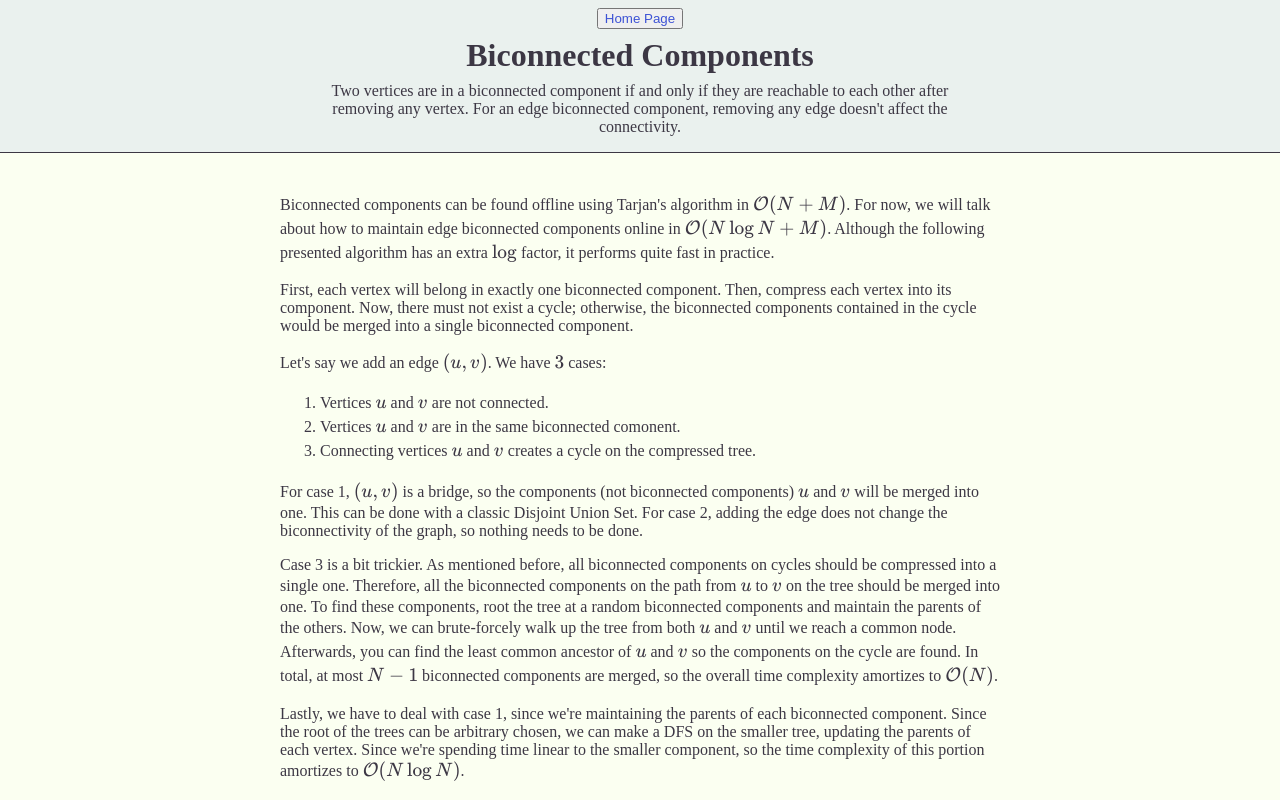
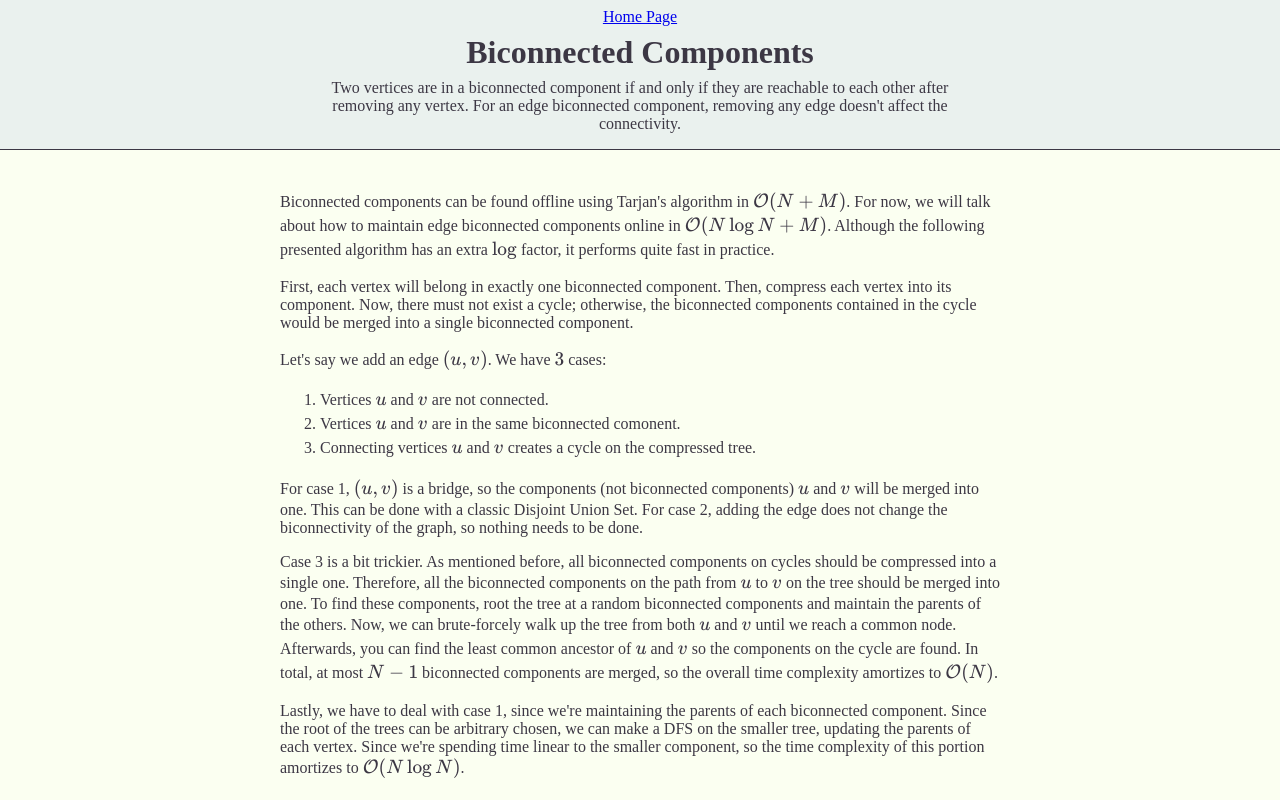
Before and after one commit to 1unch8ox/1unch8ox.github.io, a plain HTML site: page bcc.html in a window 1280 px wide. Shown: the top 800 px of the page. Drawn offline with nearby package versions, Linux system fonts and the light colour scheme.

Commit message:
more fixing

```diff
--- a/bcc.html
+++ b/bcc.html
@@ -23,12 +23,9 @@
 </head>
 <body>
  <header>
-   <button>
-    <a href="index.html">
-     Home Page
-    </a>
-   </button>
-  </form>
+   <a href="index.html">
+    Home Page
+   </a>
   <h1>Biconnected Components</h1>
   <p>Two vertices are in a biconnected component if and only if they are reachable to each other after removing any vertex. For an edge biconnected component, removing any edge doesn't affect the connectivity. </p>
  </header>
--- a/css/main.css
+++ b/css/main.css
@@ -5,7 +5,6 @@ https://coolors.co/palette/3c3744-090c9b-3d52d5-b4c5e4-d8e2eb-eaf1ee-fbfff1
  --bg: #fbfff1;
  --accent-bg: #eaf1ee;
  --text: #3c3744;
- --button: #3D52D5;
  --border: #3C3744;
  --code: #090C9B;
 }
@@ -28,8 +27,6 @@ header {
 }
 body > header a {
  margin: 0.5rem auto;
- text-decoration: none;
- color: var(--button);
 }
 body > header h1 {
  max-width: 1200px;
```
Also changed, not shown: index.html (+2 -2 lines).
